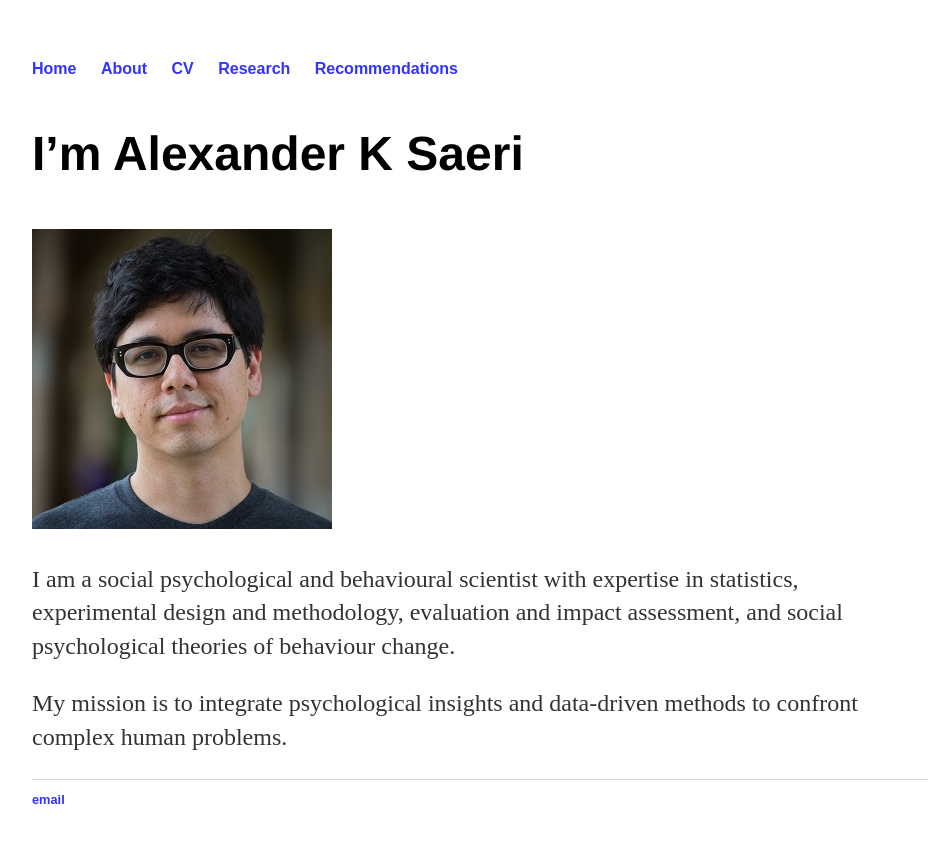
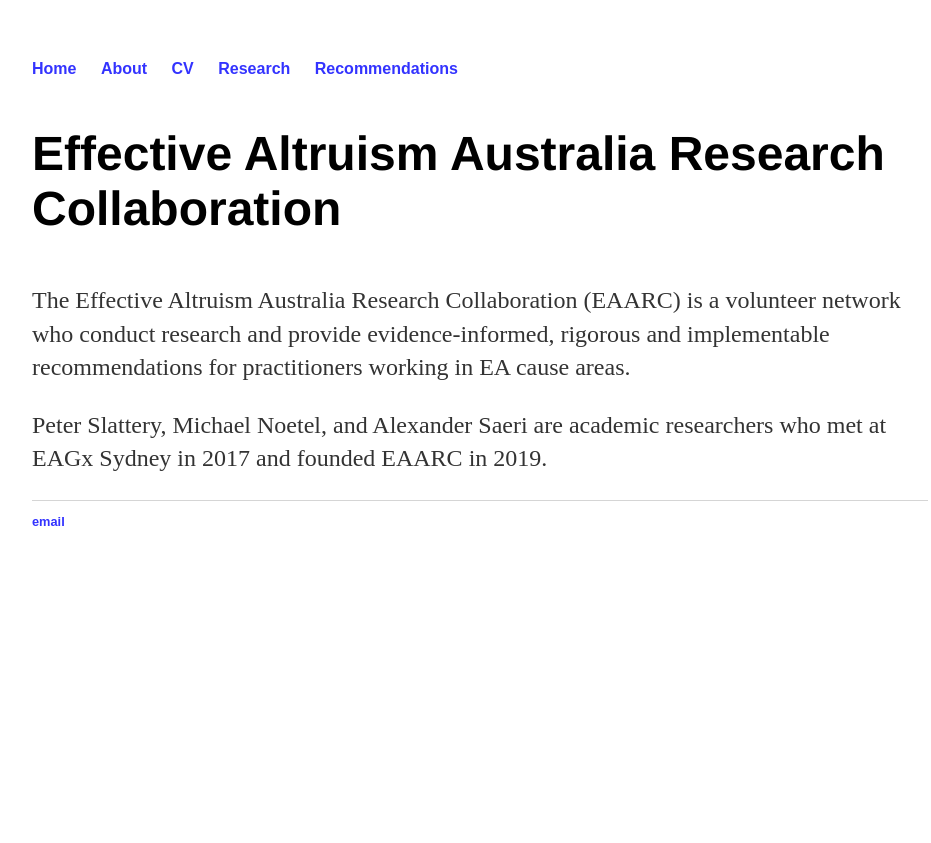
Before and after one commit to aksaeri/scrub, a Jekyll site: the page built from index.md, in a window 1280 px wide. Shown: the top 843 px of the page, without its empty margins (160-1091 px from the left). Built offline with Jekyll 4.4.1, drawn with Linux system fonts in a browser that asks for light colours.

Commit message:
Update index.md

```diff
--- a/index.md
+++ b/index.md
@@ -1,13 +1,10 @@
 ---
 layout: default
-title: Alexander K Saeri
+title: EAARC
 ---
 
-# I'm Alexander K Saeri
+# Effective Altruism Australia Research Collaboration
 
+The Effective Altruism Australia Research Collaboration (EAARC) is a volunteer network who conduct research and provide evidence-informed, rigorous and implementable recommendations for practitioners working in EA cause areas.
 
-![Alexander K Saeri](./assets/alexander_k_saeri_300px_2015.jpg)
-
-I am a social psychological and behavioural scientist with expertise in statistics, experimental design and methodology, evaluation and impact assessment, and social psychological theories of behaviour change.
-
-My mission is to integrate psychological insights and data-driven methods to confront complex human problems.
+Peter Slattery, Michael Noetel, and Alexander Saeri are academic researchers who met at EAGx Sydney in 2017 and founded EAARC in 2019.
```
